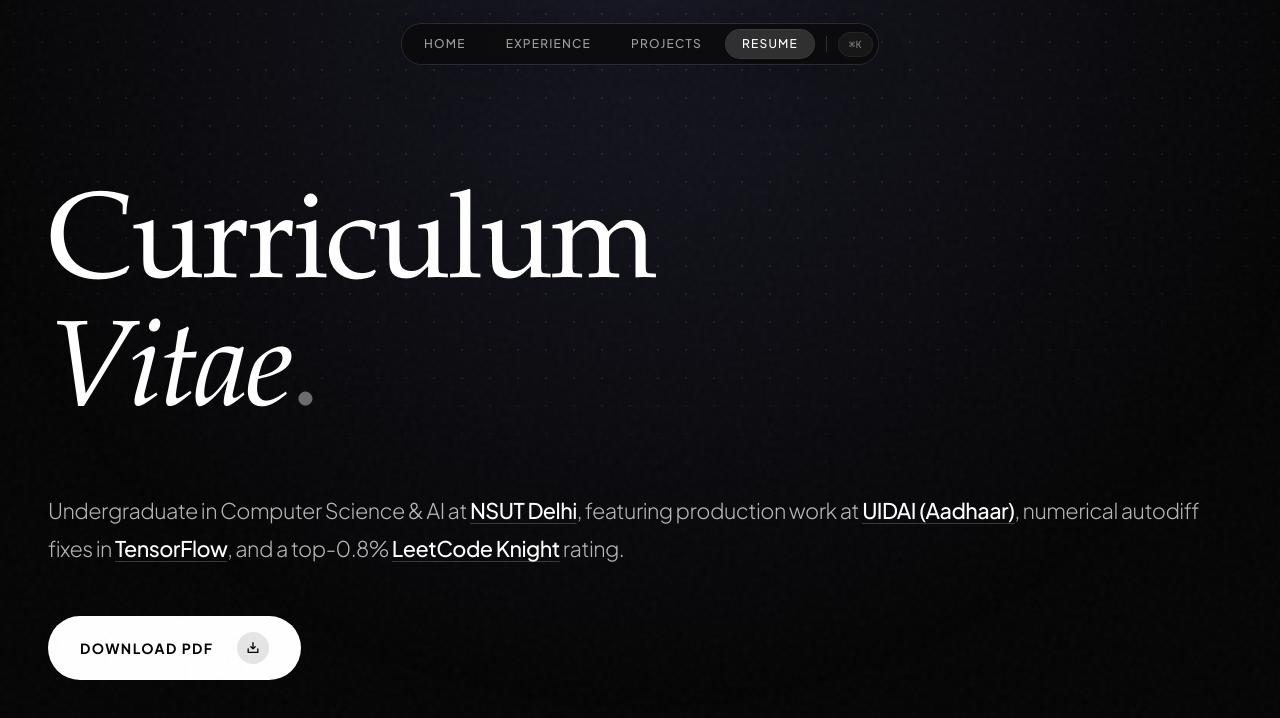
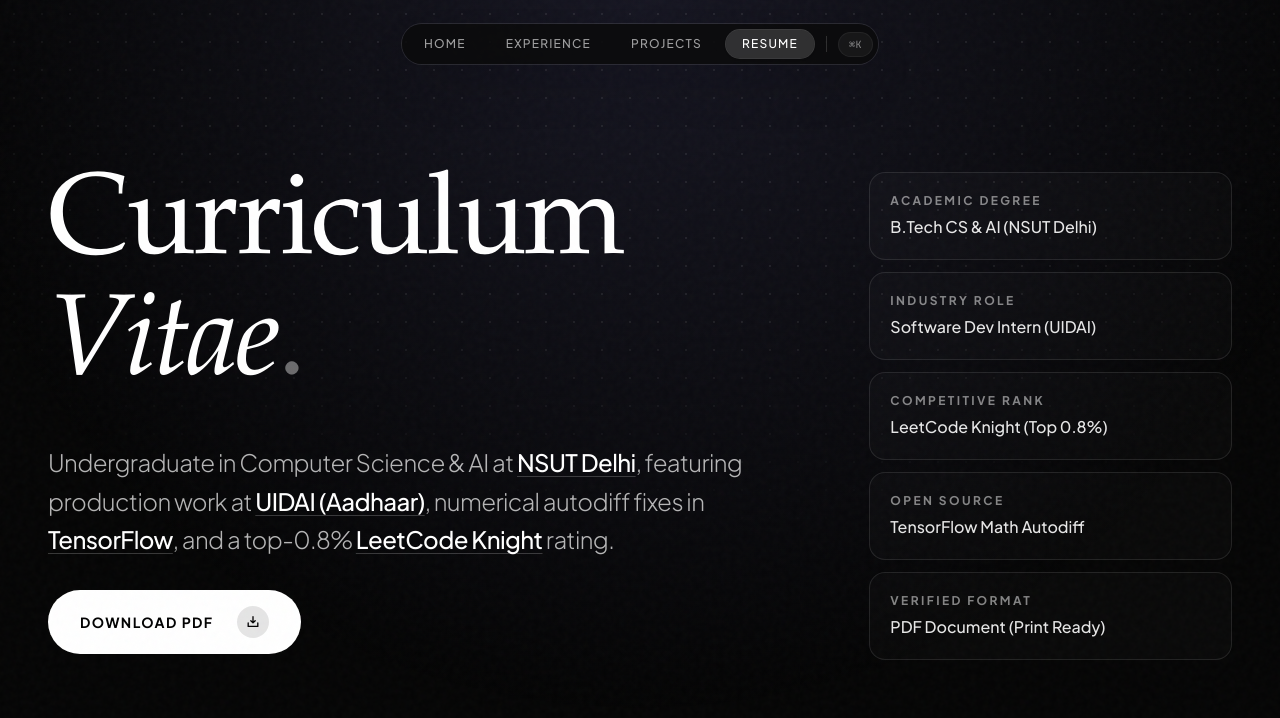
Before and after one commit to IDKHowToCodeFR/IDKHowToCodeFR, a React (Vite) app in the folder portfolio/: page /#/resume in a window 1280 px wide. Shown: the top 718 px of the page. Built offline with nearby package versions, Linux system fonts and the light colour scheme; a web font is replaced by a local one.

Commit message:
feat(portfolio): vertically center heroes and add balanced metadata cards across all pages

```diff
--- a/portfolio/src/pages/Experience.jsx
+++ b/portfolio/src/pages/Experience.jsx
@@ -18,22 +18,47 @@
 
   return (
     <main className="relative z-10 w-full overflow-hidden min-h-screen">
-      {/* Hero section */}
-      <section className="relative pt-36 md:pt-48 pb-20 md:pb-28 px-6 md:px-12 w-full max-w-7xl mx-auto">
-        <h1 className="reveal font-serif text-[14vw] md:text-[10vw] lg:text-[9.5vw] leading-[0.96] font-normal tracking-tight text-white mb-10 md:mb-12 pb-2 text-balance">
+      {/* Hero Section - Centered 2-Column Split matching Dashboard */}
+      <section className="relative min-h-dvh flex flex-col justify-center w-full max-w-7xl mx-auto px-6 md:px-12 pt-32 pb-24">
+        <div className="grid grid-cols-1 lg:grid-cols-12 gap-12 lg:gap-12 w-full reveal">
+
+          {/* Left Column (Headline + Impact Overview) */}
+          <div className="lg:col-span-8 flex flex-col justify-start">
+            <h1 className="reveal font-serif text-[14vw] md:text-[9vw] leading-[0.96] font-normal tracking-tight text-white mb-8 pb-2">
               Experience
               <span className="block mt-1.5 md:mt-2.5 italic">
                 & Impact<span className="text-white/40 not-italic">.</span>
               </span>
             </h1>
 
-        <div className="reveal reveal-delay-1 text-lg md:text-xl lg:text-[1.35rem] font-light text-white/70 leading-[1.7] md:leading-[1.75] tracking-tight max-w-5xl lg:max-w-6xl text-pretty space-y-4 md:space-y-6">
+            <div className="reveal reveal-delay-1 text-lg md:text-xl lg:text-2xl font-light text-white/70 leading-[1.6] tracking-tight text-left space-y-4">
               <p>
                 Engineering <span className="text-white font-medium underline decoration-white/20 underline-offset-4 decoration-1 hover:decoration-white/50 transition-colors">high-throughput distributed backends</span>, air-gapped document processing pipelines, and resilient operational platforms.
               </p>
               <p>
                 Built systems at <span className="text-white font-medium underline decoration-white/20 underline-offset-4 decoration-1 hover:decoration-white/50 transition-colors">UIDAI (Aadhaar)</span> deployed to 1,000+ internal staff, replacing manual processes with automated ETL and <span className="text-white font-medium underline decoration-white/20 underline-offset-4 decoration-1 hover:decoration-white/50 transition-colors">offline multimodal intelligence</span> across 12 regional languages.
               </p>
+            </div>
+          </div>
+
+          {/* Right Column (Impact & Scale Specs) */}
+          <div className="lg:col-span-4 flex flex-col gap-3">
+            {[
+              { label: "Engineering Fellow", value: "UIDAI (Aadhaar)" },
+              { label: "Production Scale", value: "1,000+ Internal Officers" },
+              { label: "Offline Multimodal", value: "Ollama, Gemma3, OpenCV" },
+              { label: "Async ETL Platform", value: "FastAPI, Pandas, SQLite WAL" },
+              { label: "Language Coverage", value: "12 Regional Indian Scripts" },
+            ].map((item, idx) => (
+              <div key={idx} className="group flex items-center justify-between p-4 md:p-5 bg-white/2 border border-white/10 rounded-2xl hover:bg-white/5 hover:border-white/20 transition-all duration-300 reveal" style={{ animationDelay: `${idx * 50 + 200}ms` }}>
+                <div className="flex flex-col">
+                  <span className="text-white/50 text-xs uppercase tracking-[0.2em] font-bold mb-1.5">{item.label}</span>
+                  <span className="text-white/90 text-sm md:text-base font-medium transition-transform duration-300 group-hover:translate-x-1">{item.value}</span>
+                </div>
+              </div>
+            ))}
+          </div>
+
         </div>
       </section>
 
--- a/portfolio/src/pages/Projects.jsx
+++ b/portfolio/src/pages/Projects.jsx
@@ -24,22 +24,47 @@
   const projects = data.projects;
   return (
     <main className="relative z-10 w-full overflow-hidden">
-      {/* Hero section */}
-      <section className="relative pt-36 md:pt-48 pb-20 md:pb-28 px-6 md:px-12 w-full max-w-7xl mx-auto">
-        <h1 className="reveal font-serif text-[14vw] md:text-[10vw] lg:text-[9.5vw] leading-[0.96] font-normal tracking-tight text-white mb-10 md:mb-12 pb-2 text-balance">
+      {/* Hero Section - Centered 2-Column Split matching Dashboard */}
+      <section className="relative min-h-dvh flex flex-col justify-center w-full max-w-7xl mx-auto px-6 md:px-12 pt-32 pb-24">
+        <div className="grid grid-cols-1 lg:grid-cols-12 gap-12 lg:gap-12 w-full reveal">
+
+          {/* Left Column (Headline + Architecture Overview) */}
+          <div className="lg:col-span-8 flex flex-col justify-start">
+            <h1 className="reveal font-serif text-[14vw] md:text-[9vw] leading-[0.96] font-normal tracking-tight text-white mb-8 pb-2">
               Architecture
               <span className="block mt-1.5 md:mt-2.5 italic">
                 & Code<span className="text-white/40 not-italic">.</span>
               </span>
             </h1>
 
-        <div className="reveal reveal-delay-1 text-lg md:text-xl lg:text-[1.35rem] font-light text-white/70 leading-[1.7] md:leading-[1.75] tracking-tight max-w-5xl lg:max-w-6xl text-pretty space-y-4 md:space-y-6">
+            <div className="reveal reveal-delay-1 text-lg md:text-xl lg:text-2xl font-light text-white/70 leading-[1.6] tracking-tight text-left space-y-4">
               <p>
                 Developing <span className="text-white font-medium underline decoration-white/20 underline-offset-4 decoration-1 hover:decoration-white/50 transition-colors">zero-dependency C++ code generators</span>, real-time streaming architectures, and <span className="text-white font-medium underline decoration-white/20 underline-offset-4 decoration-1 hover:decoration-white/50 transition-colors">vector semantic classifiers</span>.
               </p>
               <p>
                 From compiling scikit-learn models for bare-metal execution on <span className="text-white font-medium underline decoration-white/20 underline-offset-4 decoration-1 hover:decoration-white/50 transition-colors">ESP32 microcontrollers</span> to fixing numerical gradient singularities deep inside <span className="text-white font-medium underline decoration-white/20 underline-offset-4 decoration-1 hover:decoration-white/50 transition-colors">TensorFlow Core</span> autodiff engines.
               </p>
+            </div>
+          </div>
+
+          {/* Right Column (Architecture & Tooling Specs) */}
+          <div className="lg:col-span-4 flex flex-col gap-3">
+            {[
+              { label: "Embedded Code Generator", value: "HeartFlow OS (ESP32 C++)" },
+              { label: "Semantic Classifier", value: "MiniLM + SVM Pipeline" },
+              { label: "Core Contribution", value: "TensorFlow Autodiff Core" },
+              { label: "Embedded Toolchain", value: "PlatformIO & Scikit-Learn" },
+              { label: "Streaming Transport", value: "WebSockets & Async I/O" },
+            ].map((item, idx) => (
+              <div key={idx} className="group flex items-center justify-between p-4 md:p-5 bg-white/2 border border-white/10 rounded-2xl hover:bg-white/5 hover:border-white/20 transition-all duration-300 reveal" style={{ animationDelay: `${idx * 50 + 200}ms` }}>
+                <div className="flex flex-col">
+                  <span className="text-white/50 text-xs uppercase tracking-[0.2em] font-bold mb-1.5">{item.label}</span>
+                  <span className="text-white/90 text-sm md:text-base font-medium transition-transform duration-300 group-hover:translate-x-1">{item.value}</span>
+                </div>
+              </div>
+            ))}
+          </div>
+
         </div>
       </section>
 
--- a/portfolio/src/pages/Resume.jsx
+++ b/portfolio/src/pages/Resume.jsx
@@ -9,16 +9,20 @@
   return (
     <main className="relative z-10 w-full min-h-screen overflow-hidden">
 
-      {/* Hero section */}
-      <section className="relative pt-36 md:pt-48 pb-16 px-6 md:px-12 w-full max-w-7xl mx-auto">
-        <h1 className="reveal font-serif text-[14vw] md:text-[10vw] lg:text-[9.5vw] leading-[0.96] font-normal tracking-tight text-white mb-10 md:mb-12 pb-2 text-balance">
+      {/* Hero Section - Centered 2-Column Split matching Dashboard */}
+      <section className="relative min-h-dvh flex flex-col justify-center w-full max-w-7xl mx-auto px-6 md:px-12 pt-32 pb-24">
+        <div className="grid grid-cols-1 lg:grid-cols-12 gap-12 lg:gap-12 w-full reveal">
+
+          {/* Left Column (Headline + Credentials Overview + Download) */}
+          <div className="lg:col-span-8 flex flex-col justify-start">
+            <h1 className="reveal font-serif text-[14vw] md:text-[9vw] leading-[0.96] font-normal tracking-tight text-white mb-8 pb-2">
               Curriculum
               <span className="block mt-1.5 md:mt-2.5 italic">
                 Vitae<span className="text-white/40 not-italic">.</span>
               </span>
             </h1>
 
-        <div className="reveal reveal-delay-1 text-lg md:text-xl lg:text-[1.35rem] font-light text-white/70 leading-[1.7] md:leading-[1.75] tracking-tight max-w-5xl lg:max-w-6xl text-pretty mb-12">
+            <div className="reveal reveal-delay-1 text-lg md:text-xl lg:text-2xl font-light text-white/70 leading-[1.6] tracking-tight text-left mb-8">
               Undergraduate in Computer Science & AI at <span className="text-white font-medium underline decoration-white/20 underline-offset-4 decoration-1 hover:decoration-white/50 transition-colors">NSUT Delhi</span>, featuring production work at <span className="text-white font-medium underline decoration-white/20 underline-offset-4 decoration-1 hover:decoration-white/50 transition-colors">UIDAI (Aadhaar)</span>, numerical autodiff fixes in <span className="text-white font-medium underline decoration-white/20 underline-offset-4 decoration-1 hover:decoration-white/50 transition-colors">TensorFlow</span>, and a top-0.8% <span className="text-white font-medium underline decoration-white/20 underline-offset-4 decoration-1 hover:decoration-white/50 transition-colors">LeetCode Knight</span> rating.
             </div>
 
@@ -36,6 +40,27 @@
                   <DownloadSimple weight="bold" size={14} aria-hidden="true" />
                 </div>
               </a>
+            </div>
+          </div>
+
+          {/* Right Column (Credentials & Profile Highlights) */}
+          <div className="lg:col-span-4 flex flex-col gap-3">
+            {[
+              { label: "Academic Degree", value: "B.Tech CS & AI (NSUT Delhi)" },
+              { label: "Industry Role", value: "Software Dev Intern (UIDAI)" },
+              { label: "Competitive Rank", value: "LeetCode Knight (Top 0.8%)" },
+              { label: "Open Source", value: "TensorFlow Math Autodiff" },
+              { label: "Verified Format", value: "PDF Document (Print Ready)" },
+            ].map((item, idx) => (
+              <div key={idx} className="group flex items-center justify-between p-4 md:p-5 bg-white/2 border border-white/10 rounded-2xl hover:bg-white/5 hover:border-white/20 transition-all duration-300 reveal" style={{ animationDelay: `${idx * 50 + 200}ms` }}>
+                <div className="flex flex-col">
+                  <span className="text-white/50 text-xs uppercase tracking-[0.2em] font-bold mb-1.5">{item.label}</span>
+                  <span className="text-white/90 text-sm md:text-base font-medium transition-transform duration-300 group-hover:translate-x-1">{item.value}</span>
+                </div>
+              </div>
+            ))}
+          </div>
+
         </div>
       </section>
 
```
Lines whose indentation alone changed are shown as unchanged.
